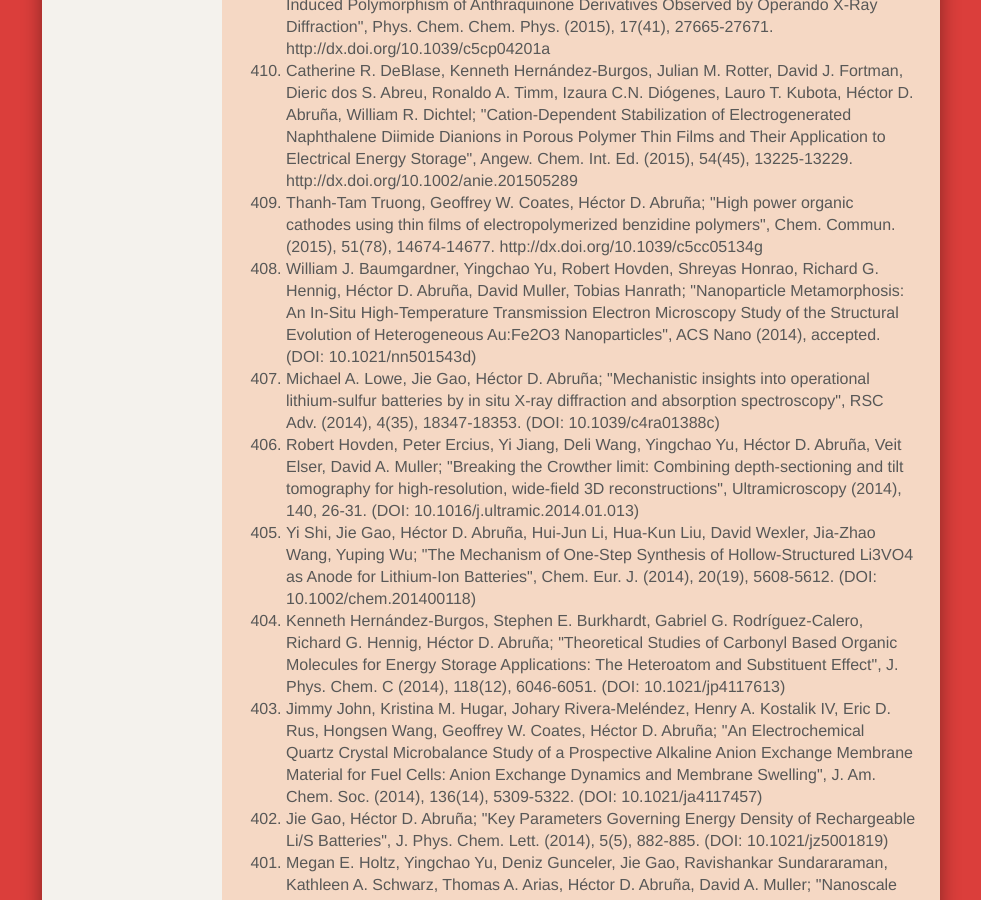
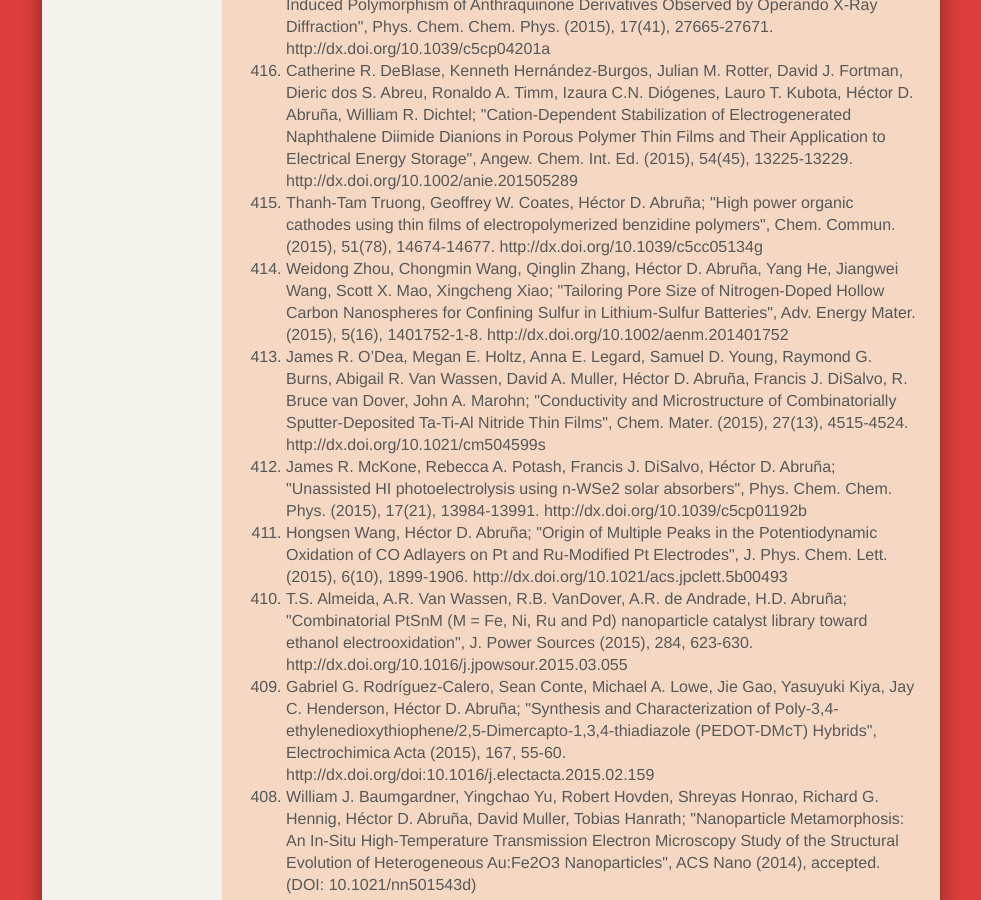
Before and after one commit to abruna/abruna.github.com, a Jekyll site: the page built from publications.html, in a window 1280 px wide and 900 px high, scrolled down 735 px. Shown: the whole window, without its empty margins (149-1130 px from the left). Built offline with Jekyll 4.4.1, drawn with Linux system fonts in a browser that asks for light colours; nearby versions of some CDN libraries.

Commit message:
Update publications.yml

```diff
--- a/_data/publications.yml
+++ b/_data/publications.yml
@@ -5,6 +5,14 @@
 - "Katharine E. Silberstein, James P. Pastore, Weidong Zhou, Rebecca A. Potash, Kenneth Hernández-Burgos, Emil B. Lobkovsky, Héctor D. Abruña; \"Electrochemical Lithiation-Induced Polymorphism of Anthraquinone Derivatives Observed by Operando X-Ray Diffraction\", Phys. Chem. Chem. Phys. (2015), 17(41), 27665-27671.  http://dx.doi.org/10.1039/c5cp04201a"
 - "Catherine R. DeBlase, Kenneth Hernández-Burgos, Julian M. Rotter, David J. Fortman, Dieric dos S. Abreu, Ronaldo A. Timm, Izaura C.N. Diógenes, Lauro T. Kubota, Héctor D. Abruña, William R. Dichtel; \"Cation-Dependent Stabilization of Electrogenerated Naphthalene Diimide Dianions in Porous Polymer Thin Films and Their Application to Electrical Energy Storage\", Angew. Chem. Int. Ed. (2015), 54(45), 13225-13229. http://dx.doi.org/10.1002/anie.201505289"
 - "Thanh-Tam Truong, Geoffrey W. Coates, Héctor D. Abruña; \"High power organic cathodes using thin films of electropolymerized benzidine polymers\", Chem. Commun. (2015), 51(78), 14674-14677. http://dx.doi.org/10.1039/c5cc05134g"
+- "Weidong Zhou, Chongmin Wang, Qinglin Zhang, Héctor D. Abruña, Yang He, Jiangwei Wang, Scott X. Mao, Xingcheng Xiao; \"Tailoring Pore Size of Nitrogen-Doped Hollow Carbon Nanospheres for Confining Sulfur in Lithium-Sulfur Batteries\", Adv. Energy Mater. (2015), 5(16), 1401752-1-8. http://dx.doi.org/10.1002/aenm.201401752"
+- "James R. O’Dea, Megan E. Holtz, Anna E. Legard, Samuel D. Young, Raymond G. Burns, Abigail R. Van Wassen, David A. Muller, Héctor D. Abruña, Francis J. DiSalvo, R. Bruce van Dover, John A. Marohn; \"Conductivity and Microstructure of Combinatorially Sputter-Deposited Ta-Ti-Al Nitride Thin Films\", Chem. Mater. (2015), 27(13), 4515-4524. http://dx.doi.org/10.1021/cm504599s"
+- "James R. McKone, Rebecca A. Potash, Francis J. DiSalvo, Héctor D. Abruña; \"Unassisted HI photoelectrolysis using n-WSe2 solar absorbers\", Phys. Chem. Chem. Phys. (2015), 17(21), 13984-13991. http://dx.doi.org/10.1039/c5cp01192b"
+- "Hongsen Wang, Héctor D. Abruña; \"Origin of Multiple Peaks in the Potentiodynamic Oxidation of CO Adlayers on Pt and Ru-Modified Pt Electrodes\", J. Phys. Chem. Lett. (2015), 6(10), 1899-1906. http://dx.doi.org/10.1021/acs.jpclett.5b00493"
+- "T.S. Almeida, A.R. Van Wassen, R.B. VanDover, A.R. de Andrade, H.D. Abruña; \"Combinatorial PtSnM (M = Fe, Ni, Ru and Pd) nanoparticle catalyst library toward ethanol electrooxidation\", J. Power Sources (2015), 284, 623-630. http://dx.doi.org/10.1016/j.jpowsour.2015.03.055"
+- "Gabriel G. Rodríguez-Calero, Sean Conte, Michael A. Lowe, Jie Gao, Yasuyuki Kiya, Jay C. Henderson, Héctor D. Abruña; \"Synthesis and Characterization of Poly-3,4-ethylenedioxythiophene/2,5-Dimercapto-1,3,4-thiadiazole (PEDOT-DMcT) Hybrids\", Electrochimica Acta (2015), 167, 55-60. http://dx.doi.org/doi:10.1016/j.electacta.2015.02.159"
+
+
 
 - "William J. Baumgardner, Yingchao Yu, Robert Hovden, Shreyas Honrao, Richard G. Hennig, Héctor D. Abruña, David Muller, Tobias Hanrath; \"Nanoparticle Metamorphosis: An In-Situ High-Temperature Transmission Electron Microscopy Study of the Structural Evolution of Heterogeneous Au:Fe2O3 Nanoparticles\", ACS Nano (2014), accepted.  (DOI: 10.1021/nn501543d)"
 - "Michael A. Lowe, Jie Gao, Héctor D. Abruña; \"Mechanistic insights into operational lithium-sulfur batteries by in situ X-ray diffraction and absorption spectroscopy\", RSC Adv. (2014), 4(35), 18347-18353.  (DOI: 10.1039/c4ra01388c)"
```
